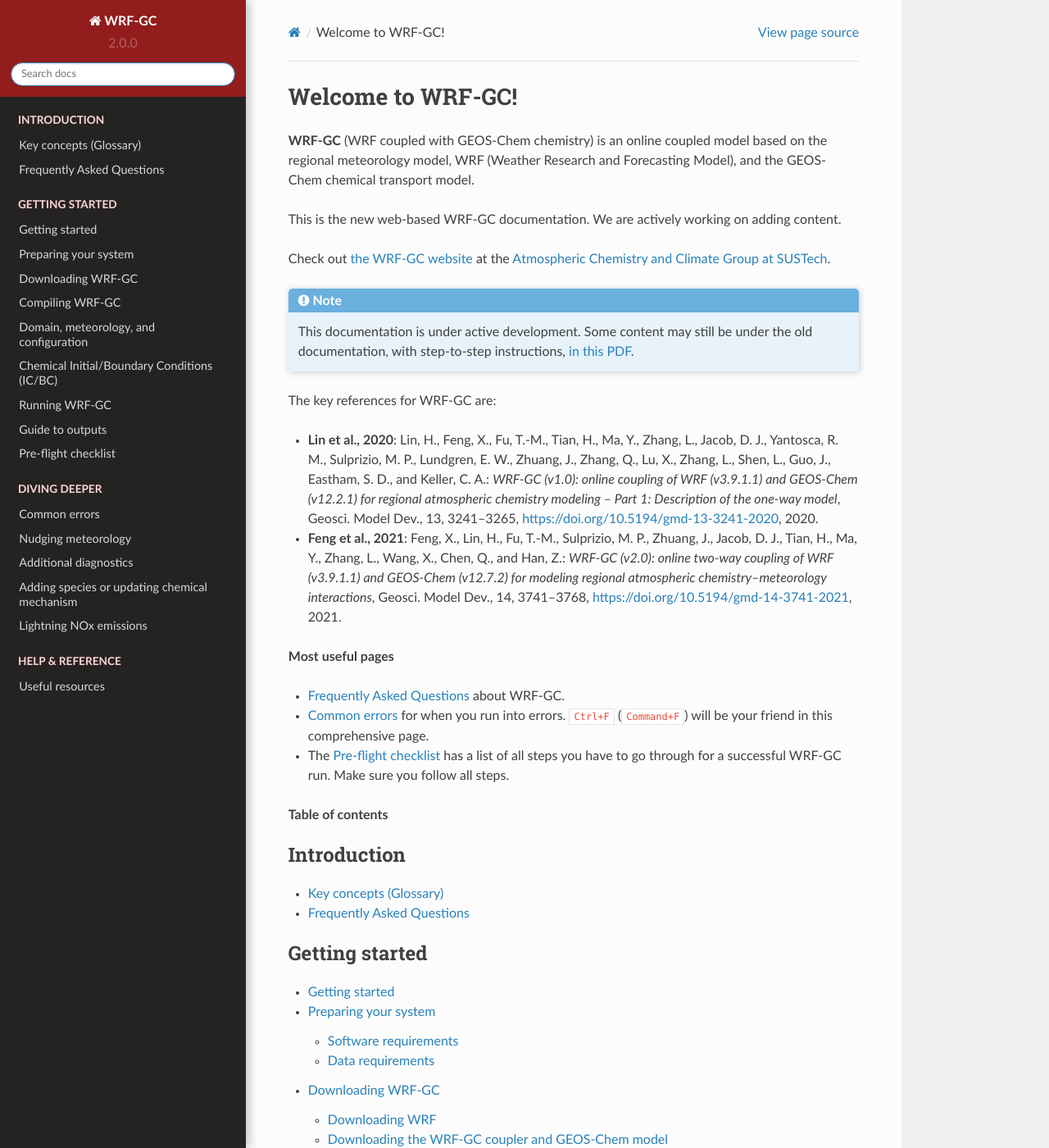
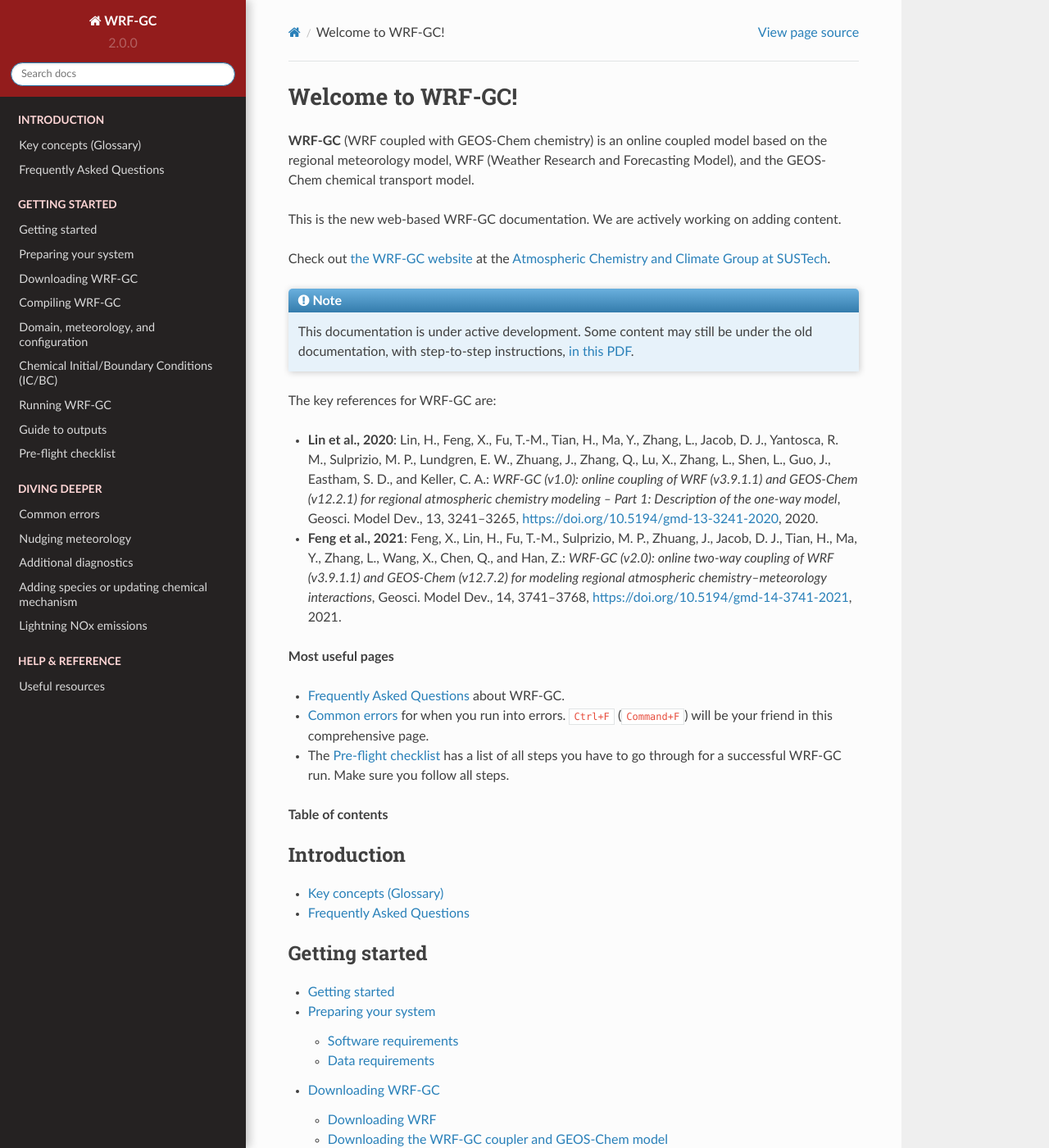
Before and after one commit to WRF-GC/documentation, a Sphinx documentation site: the page built from docs/source/index.rst, in a window 1280 px wide and 1400 px high. Shown: the whole window at 82% size. Built offline with Sphinx 7.4.7 and the Read the Docs theme 2.0.0, drawn with Linux system fonts in a browser that asks for light colours.

Commit message:
Styling improvements

```diff
--- a/docs/source/_static/custom.css
+++ b/docs/source/_static/custom.css
@@ -23,3 +23,12 @@
 .wy-menu-vertical a {
 	transition:  background linear 0.1s;
 }
+
+.rst-content .note .admonition-title {
+	background: rgb(106,176,222);
+    background: linear-gradient(180deg, rgba(106,176,222,1) 0%, rgba(52,124,172,1) 100%);
+}
+
+.wy-menu-vertical a:active {
+    background-color: #953535;
+}
```
